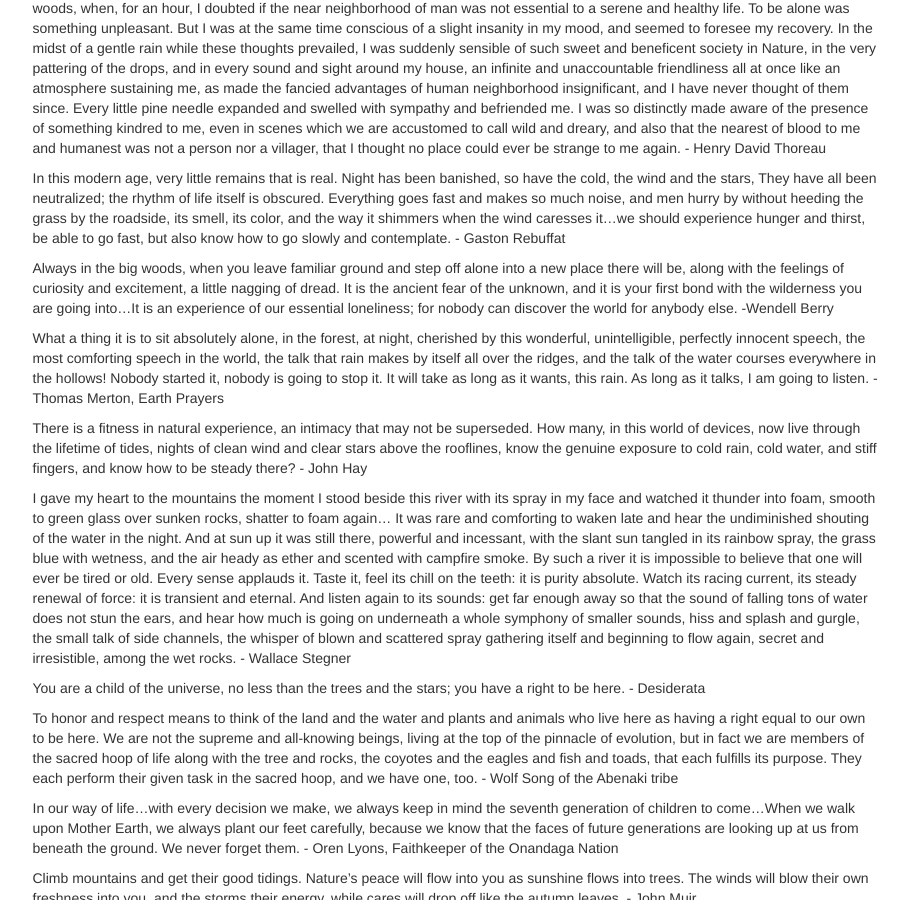
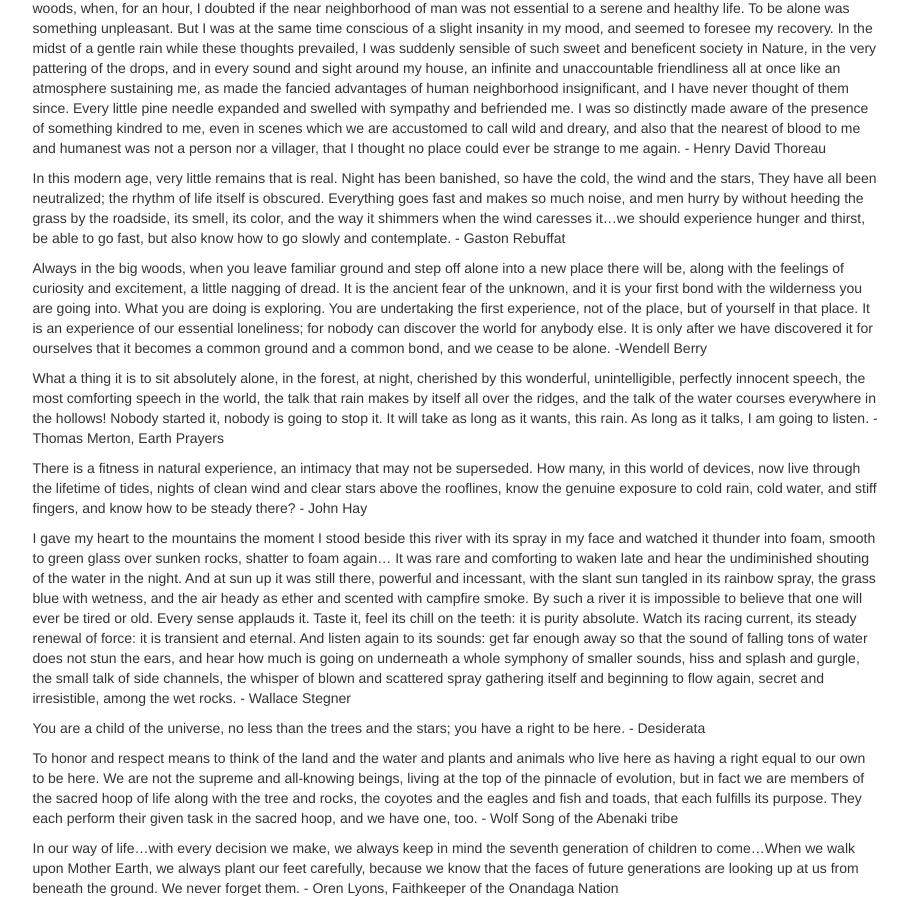
Before and after one commit to neo-project/global-blockchain-compliance-hub, a Jekyll site: the page built from _posts/1111-11-11-readings.md, in a window 1280 px wide and 900 px high, scrolled down 1704 px. Shown: the whole window, without its empty margins (330-1238 px from the left). Built offline with Jekyll 4.4.1, drawn with Linux system fonts in a browser that asks for light colours; nearby versions of some CDN libraries; comment, search, counter and statistics services are not loaded.

Commit message:
Update 1111-11-11-readings.md

```diff
--- a/_posts/1111-11-11-readings.md
+++ b/_posts/1111-11-11-readings.md
@@ -63,7 +63,7 @@ I have never felt lonesome, or in the least oppressed by a sense of solitude, bu
 
 In this modern age, very little remains that is real. Night has been banished, so have the cold, the wind and the stars, They have all been neutralized; the rhythm of life itself is obscured. Everything goes fast and makes so much noise, and men hurry by without heeding the grass by the roadside, its smell, its color, and the way it shimmers when the wind caresses it...we should experience hunger and thirst, be able to go fast, but also know how to go slowly and contemplate. - Gaston Rebuffat
 
-Always in the big woods, when you leave familiar ground and step off alone into a new place there will be, along with the feelings of curiosity and excitement, a little nagging of dread. It is the ancient fear of the unknown, and it is your first bond with the wilderness you are going into…It is an experience of our essential loneliness; for nobody can discover the world for anybody else. -Wendell Berry
+Always in the big woods, when you leave familiar ground and step off alone into a new place there will be, along with the feelings of curiosity and excitement, a little nagging of dread. It is the ancient fear of the unknown, and it is your first bond with the wilderness you are going into. What you are doing is exploring. You are undertaking the first experience, not of the place, but of yourself in that place. It is an experience of our essential loneliness; for nobody can discover the world for anybody else. It is only after we have discovered it for ourselves that it becomes a common ground and a common bond, and we cease to be alone. -Wendell Berry
 
 What a thing it is to sit absolutely alone, in the forest, at night, cherished by this wonderful, unintelligible, perfectly innocent speech, the most comforting speech in the world, the talk that rain makes by itself all over the ridges, and the talk of the water courses everywhere in the hollows! Nobody started it, nobody is going to stop it. It will take as long as it wants, this rain. As long as it talks, I am going to listen. - Thomas Merton, Earth Prayers
 
```
